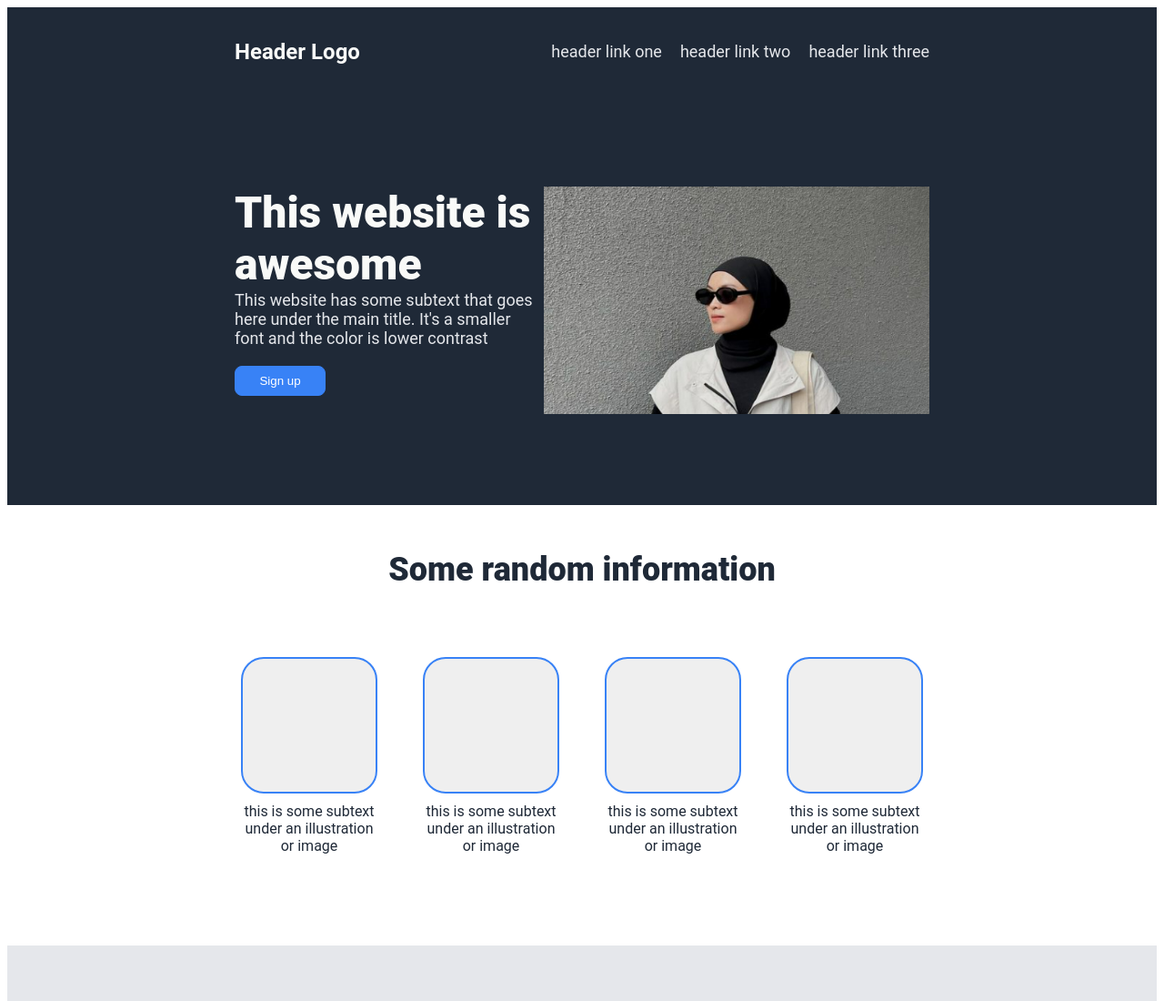
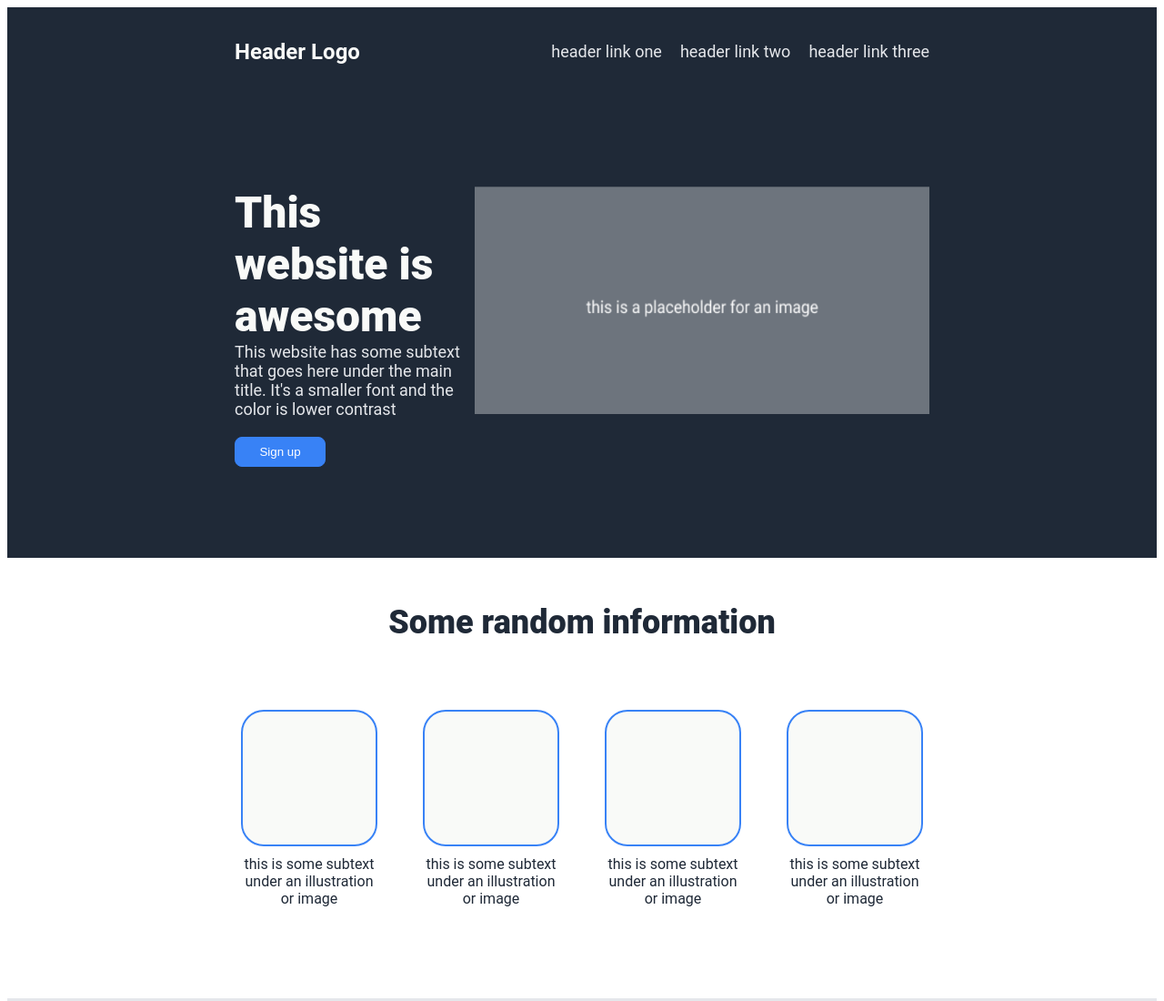
Before and after one commit to zh-amirkulova/landing-page, a plain HTML site: page index.html in a window 1280 px wide. Shown: the top 1100 px of the page at 91% size. Drawn offline with Linux system fonts and the light colour scheme.

Commit message:
changed the picture

```diff
--- a/index.html
+++ b/index.html
@@ -23,7 +23,7 @@
         <div class="content-text">This website has some subtext that goes here under the main title. It's a smaller font and the color is lower contrast</div>
         <button class="content-button">Sign up</button>
     </div>
-    <img src="img/website.png.png" alt="img-website">
+    <img src="img/landing.png.png" alt="landing.png">
     </div>
 
     </div>
--- a/style.css
+++ b/style.css
@@ -116,6 +116,7 @@ img {
 
 .square-button {
     border-radius: 25px;
+    background-color: #f9faf8;
     border: 2px solid #3882F6;
     padding: 20px;
     width: 150px;
```
Also changed, not shown: img/landing.png.png (added), img/website.png.png (deleted).
